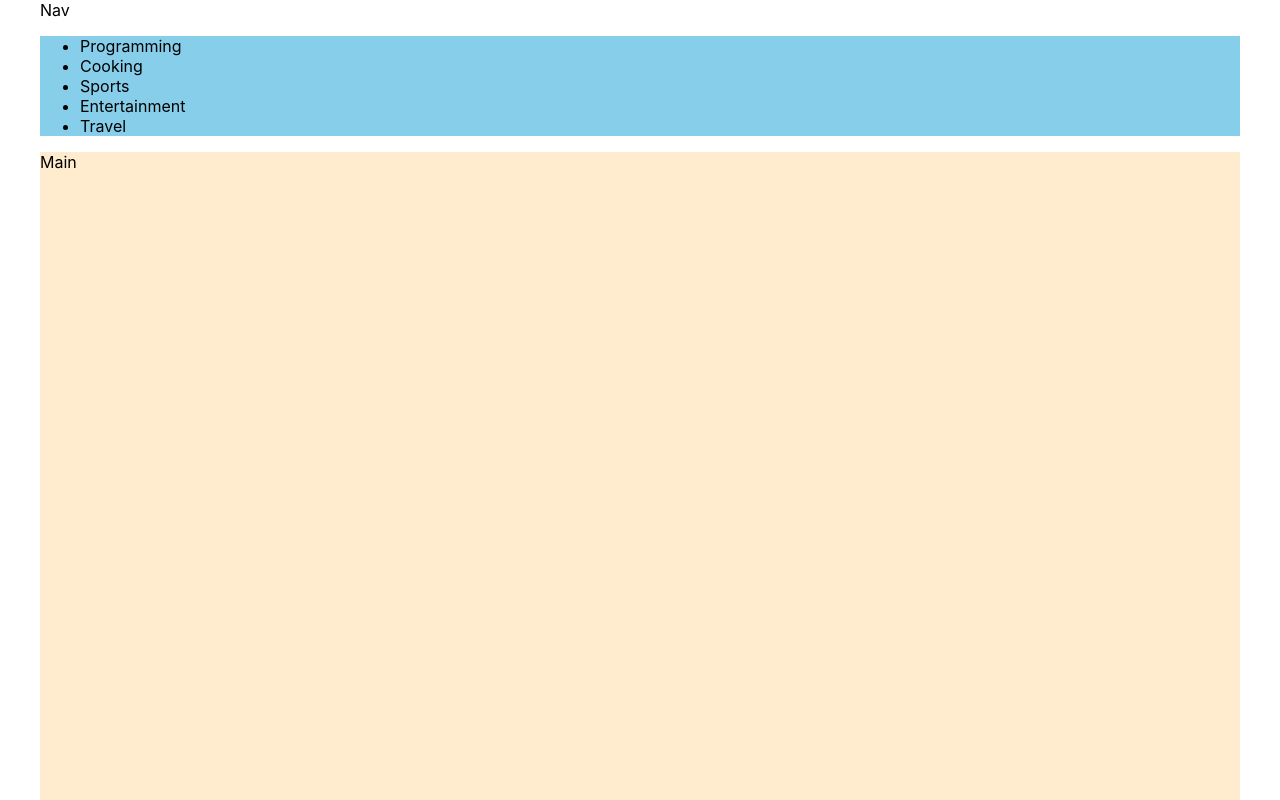
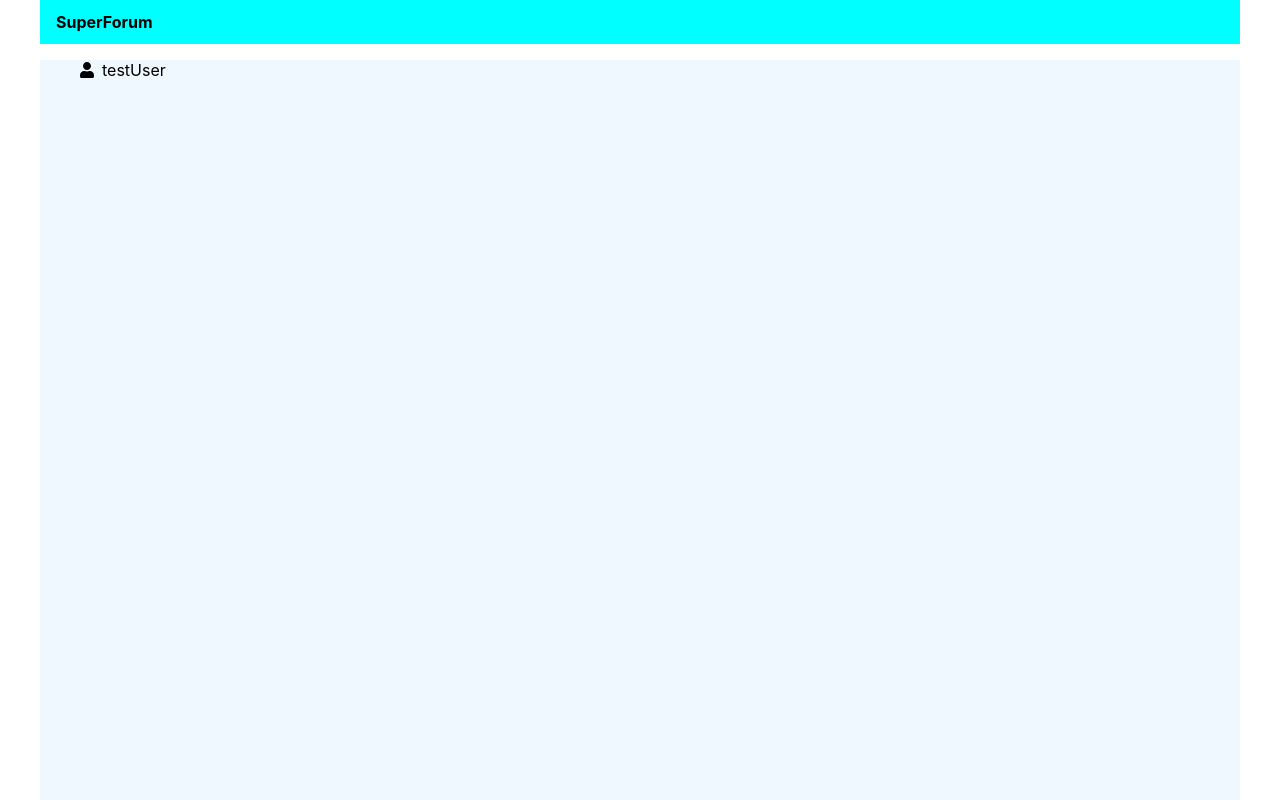
Before and after one commit to CodeguruEdison/super-forum-client1, a React (Create React App) app: page / in a window 1280 px wide. Shown: the top 800 px of the page. Built offline with nearby package versions, Linux system fonts and the light colour scheme.

Commit message:
mobile view added

```diff
--- a/package.json
+++ b/package.json
@@ -16,6 +16,7 @@
     "immer": "^9.0.5",
     "react": "^17.0.2",
     "react-dom": "^17.0.2",
+    "react-modal": "^3.14.3",
     "react-redux": "^7.2.4",
     "react-router-dom": "^5.2.0",
     "react-scripts": "4.0.3",
@@ -50,6 +51,7 @@
     ]
   },
   "devDependencies": {
+    "@types/react-modal": "^3.12.1",
     "@types/react-router-dom": "^5.1.8"
   }
 }
--- /dev/null
+++ b/src/components/layout/Nav.css
@@ -0,0 +1,11 @@
+nav {
+    background-color: aqua;
+    padding-top: 0.75em;
+    padding-bottom: 0.75em;
+    padding-left: 1em;
+    padding-right: 1em;
+  }
+
+  .nav-mobile-menu {
+    margin-right: 1em;
+  }
--- a/src/components/layout/Nav.tsx
+++ b/src/components/layout/Nav.tsx
@@ -1,8 +1,21 @@
+import { faBars } from '@fortawesome/free-solid-svg-icons';
+import { FontAwesomeIcon } from '@fortawesome/react-fontawesome';
 import React, { FC } from 'react'
-
+import { MOBIE_WIDTH } from '../../constants/constants';
+import { useWindowDimensions } from '../../hooks/useWindowDimensions'
+import "./Nav.css";
 const Nav: FC = () => {
+    const { width } = useWindowDimensions();
+    const getMobileMenu = () => {
+        if (width <= MOBIE_WIDTH) {
+            return <FontAwesomeIcon icon={faBars} size="lg" className="nav-mobile-menu" />
+        }
+    }
     return (
-        <nav className="navigation">Nav</nav>
+        <nav className="navigation">
+            {getMobileMenu()}
+            <strong>SuperForum</strong>
+        </nav>
     )
 }
 export default Nav
--- a/src/components/layout/sidebar/SideBar.tsx
+++ b/src/components/layout/sidebar/SideBar.tsx
@@ -1,6 +1,7 @@
 import React, { FC } from 'react'
 import { useWindowDimensions } from '../../../hooks/useWindowDimensions';
 import { ISideBar } from '../../../interfaces/ISideBar';
+import SideBarMenus from './SideBarMenus';
 
 
 const SideBar: FC<ISideBar> = (props) => {
@@ -9,7 +10,9 @@ const SideBar: FC<ISideBar> = (props) => {
         return null;
     }
     return (
-        <div className="sidebar">Sidebar</div>
+        <div className="sidebar">
+            <SideBarMenus />
+        </div>
     )
 }
 export default SideBar;
--- a/src/components/layout/sidebar/SideBarMenus.tsx
+++ b/src/components/layout/sidebar/SideBarMenus.tsx
@@ -1,6 +1,30 @@
-import { FC } from "react";
-
+import { faUser } from "@fortawesome/free-solid-svg-icons";
+import { FontAwesomeIcon } from "@fortawesome/react-fontawesome";
+import { FC, useEffect } from "react";
+import { useDispatch, useSelector } from "react-redux";
+import { IApplicationState } from "../../../interfaces/IApplicationState";
+import { UserProfileSetActionType } from "../../../store/user/UserProfileActionType";
+import "./SideBarMenus.css";
 const SideBarMenus: FC = () => {
-    return (<></>)
+    const user = useSelector((state: IApplicationState) => state.user);
+    const dispatch = useDispatch();
+    useEffect(() => {
+        dispatch({
+            type: UserProfileSetActionType.USER_PROFILE_SET,
+            payload: {
+                id: 1,
+                userName: "testUser"
+            },
+        })
+        return () => {
+            //cleanup
+        }
+    }, [dispatch])
+    return (<>
+        <ul>
+            <FontAwesomeIcon icon={faUser} />
+            <span className="menu-name">{user?.userName}</span>
+        </ul>
+    </>)
 }
 export default SideBarMenus;
--- /dev/null
+++ b/src/constants/constants.ts
@@ -0,0 +1 @@
+export const MOBIE_WIDTH = 768
--- a/src/hooks/useWindowDimensions.ts
+++ b/src/hooks/useWindowDimensions.ts
@@ -3,7 +3,6 @@ import IWindowDimension from '../interfaces/IWindowDimension';
 
 export const useWindowDimensions = (): IWindowDimension => {
     const [dimension, setDimension] = useState<IWindowDimension>({ height: 0, width: 0 });
-
     const handleResize = () => {
         setDimension({
             height: window.innerHeight,
@@ -12,9 +11,10 @@ export const useWindowDimensions = (): IWindowDimension => {
     }
     useEffect(() => {
         window.addEventListener('resize', handleResize);
+        handleResize();
         return () => {
             window.removeEventListener('resize', handleResize)
-        }
+        };
     }, [])
     return dimension;
 }
--- a/src/index.css
+++ b/src/index.css
@@ -1,13 +1,26 @@
 body {
   margin: 0;
-  font-family: -apple-system, BlinkMacSystemFont, 'Segoe UI', 'Roboto', 'Oxygen',
-    'Ubuntu', 'Cantarell', 'Fira Sans', 'Droid Sans', 'Helvetica Neue',
+  font-family: -apple-system, BlinkMacSystemFont, "Segoe UI", "Roboto", "Oxygen",
+    "Ubuntu", "Cantarell", "Fira Sans", "Droid Sans", "Helvetica Neue",
     sans-serif;
   -webkit-font-smoothing: antialiased;
   -moz-osx-font-smoothing: grayscale;
 }
 
 code {
-  font-family: source-code-pro, Menlo, Monaco, Consolas, 'Courier New',
+  font-family: source-code-pro, Menlo, Monaco, Consolas, "Courier New",
     monospace;
 }
+
+ul:not([data-slate-node="element"]) {
+  list-style-type: none;
+}
+
+li {
+  margin-bottom: 1em;
+}
+
+button:disabled {
+  cursor: not-allowed;
+  pointer-events: all !important;
+}
--- a/src/interfaces/IApplicationState.ts
+++ b/src/interfaces/IApplicationState.ts
@@ -1,4 +1,4 @@
 import { IUserProfileState } from './IUserProfileState';
 export interface IApplicationState {
-    userProfile?: IUserProfileState
+    user: IUserProfileState
 }
--- a/src/store/AppState.ts
+++ b/src/store/AppState.ts
@@ -2,6 +2,6 @@ import { IApplicationState } from './../interfaces/IApplicationState';
 import { combineReducers } from "redux";
 import { UserProfileReducer } from './user/Reducer';
 export const rootReducer = combineReducers<IApplicationState>({
-    userProfile: UserProfileReducer
+    user: UserProfileReducer
 });
 //export type AppState = ReturnType<typeof rootReducer>
--- a/src/store/user/Reducer.ts
+++ b/src/store/user/Reducer.ts
@@ -5,7 +5,7 @@ import { UserProfileActions } from './UserProfileActions';
 import { userProfileInitialState } from './initialState';
 import { UserProfileSetActionType } from './UserProfileActionType';
 import produce from 'immer';
-export const UserProfileReducer: Reducer<IUserProfileState | undefined, UserProfileActions> = (state = userProfileInitialState, action) => {
+export const UserProfileReducer: Reducer<IUserProfileState, UserProfileActions> = (state = userProfileInitialState, action) => {
     switch (action.type) {
         case UserProfileSetActionType.USER_PROFILE_SET: {
             return updateUser(state, action.payload);
```
Also changed, not shown: src/components/layout/sidebar/SidebarMenus.css (renamed from src/components/layout/sidebar/Sidebar.css), 1 other file (tests, documents, lock files or other folders).
